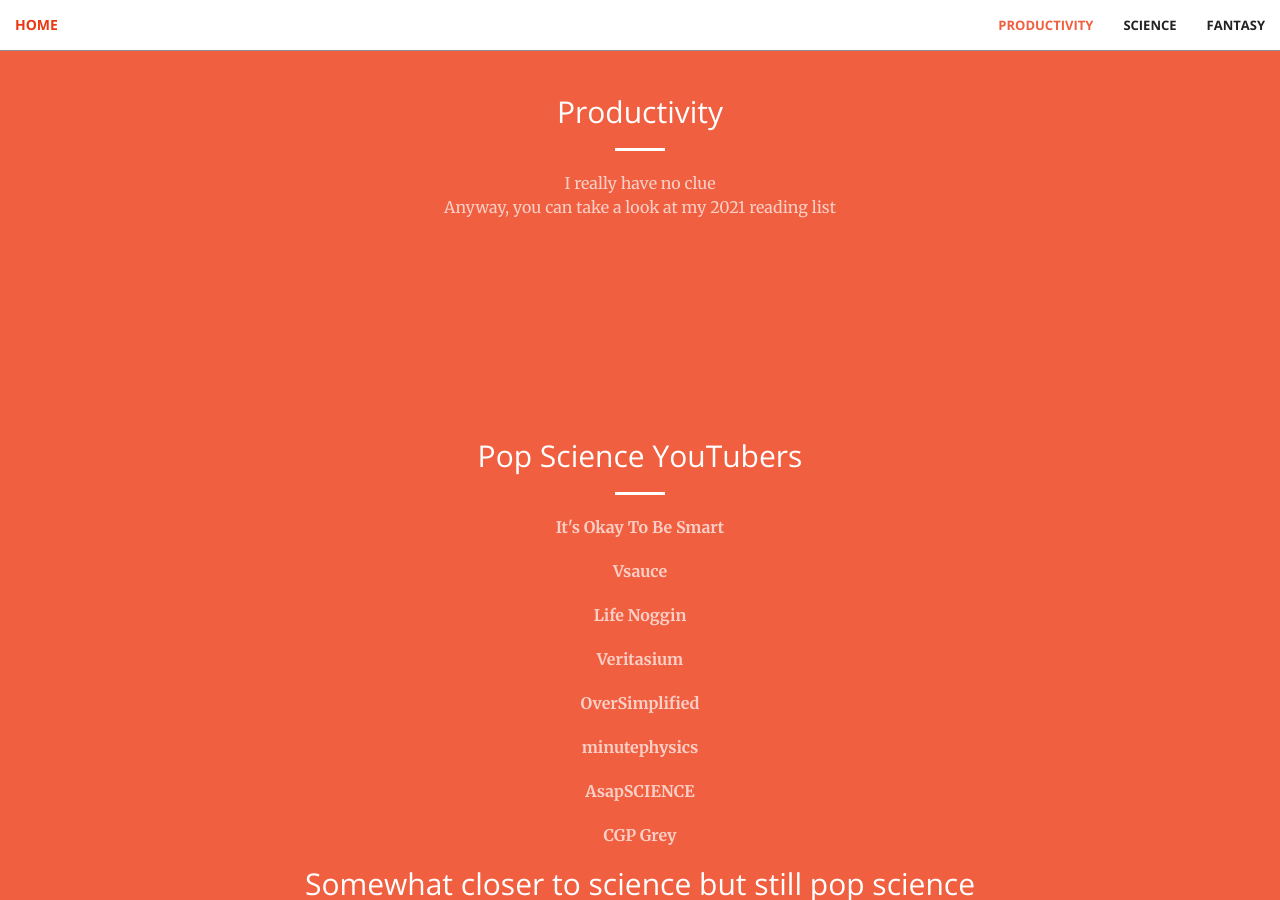
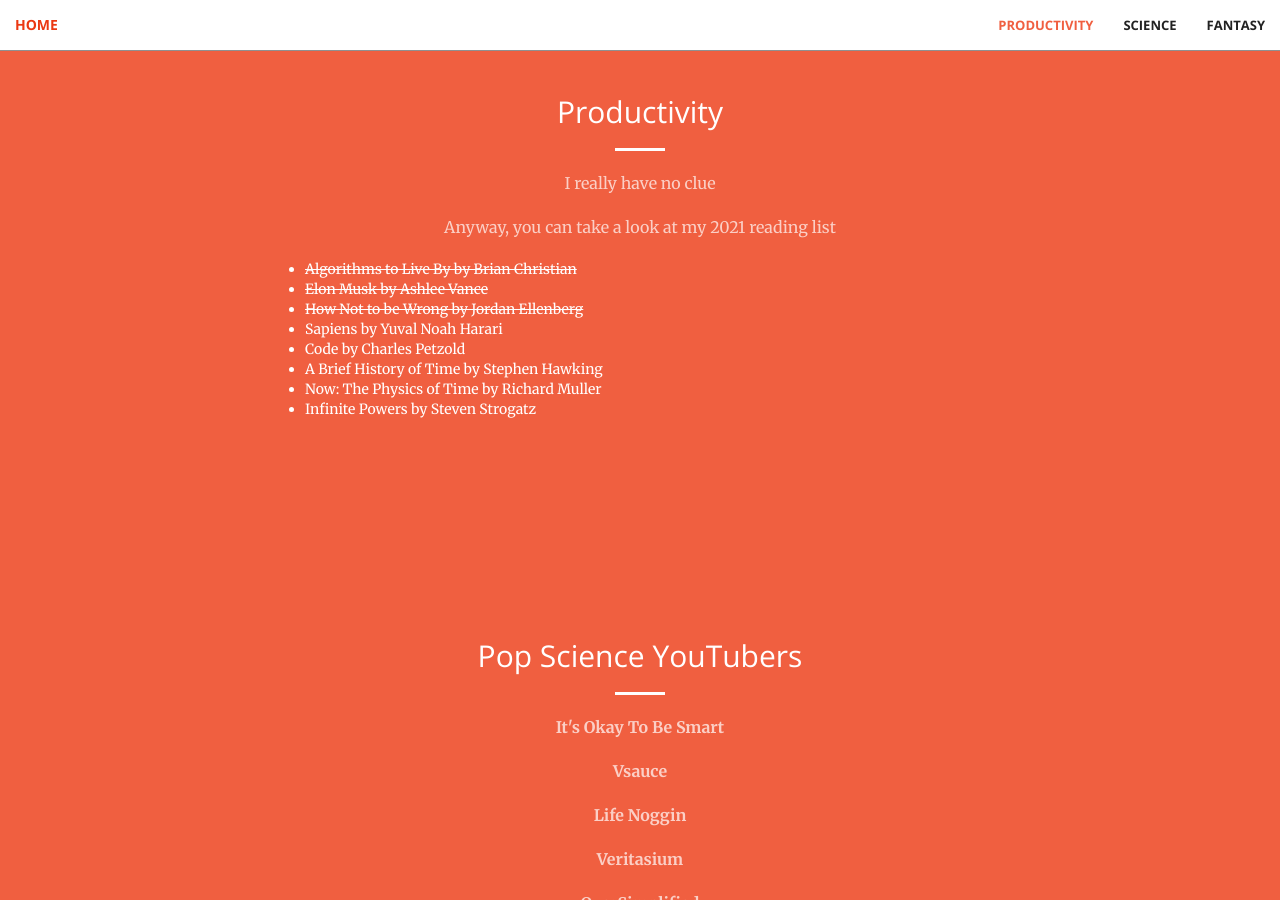
Before and after one commit to aravindbharathi/aravindbharathi.github.io, a Jekyll site: the page rec/index.html, which Jekyll copies as it is, in a window 1280 px wide and 900 px high, scrolled down 1144 px. Built offline with Jekyll 4.4.1, drawn with Linux system fonts in a browser that asks for light colours.

Commit message:
Update index.html

```diff
--- a/rec/index.html
+++ b/rec/index.html
@@ -142,8 +142,20 @@
                     <h2 class="section-heading">Productivity</h2>
                     <hr class="light">
                     <p class="text-faded">
-                      I really have no clue<br>
+                      I really have no clue
+                    </p>
+                    <p class="text-faded">
                       Anyway, you can take a look at my 2021 reading list
+                    <ul align = "left">
+                      <li><strike>Algorithms to Live By by Brian Christian</strike>
+                      <li><strike>Elon Musk by Ashlee Vance</strike>
+                      <li><strike>How Not to be Wrong by Jordan Ellenberg</strike>
+                      <li>Sapiens by Yuval Noah Harari
+                      <li>Code by Charles Petzold
+                      <li>A Brief History of Time by Stephen Hawking
+                      <li>Now: The Physics of Time by Richard Muller
+                      <li>Infinite Powers by Steven Strogatz
+                    </ul>
                     </p>
                     <!--a href="#stuff" class="btn btn-default btn-xl">What else?</a-->
                 </div>
```
